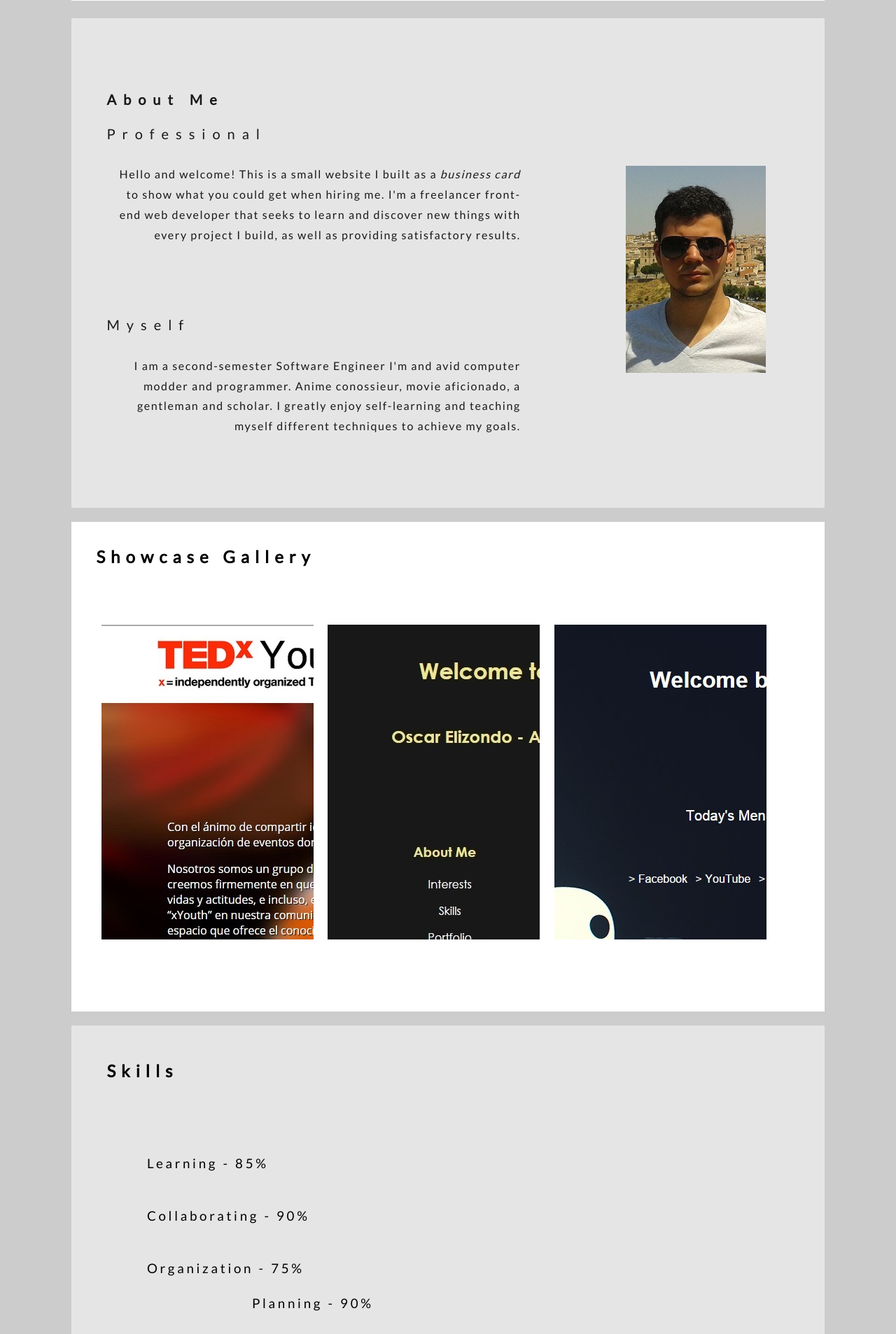
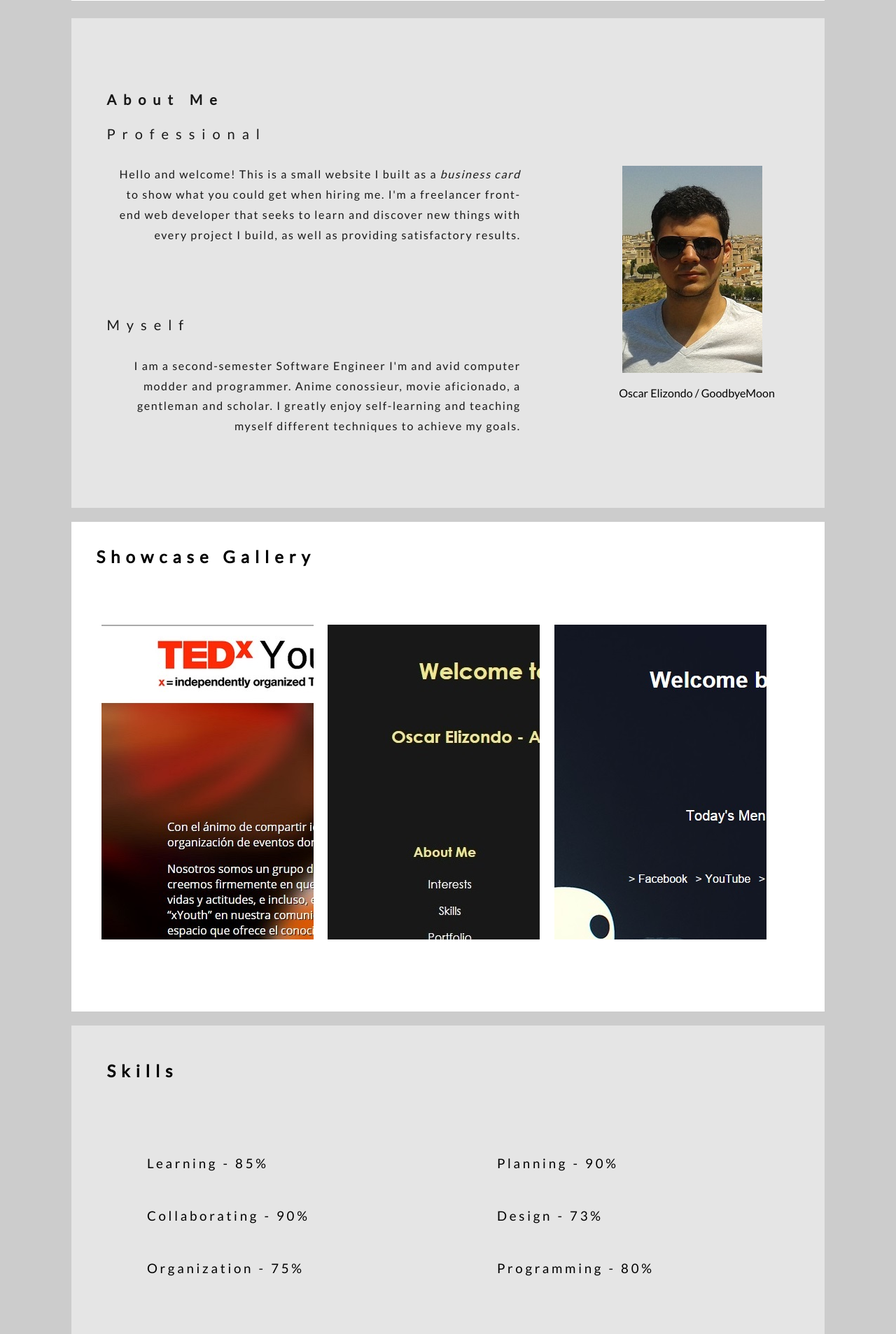
Before and after one commit to oelizondo/ArtistTemplate, a PHP site: page /index.html in a window 1280 px wide. Shown: the part 917-2824 px from the top of the page at 70% size. Run offline with PHP 8.4, Linux system fonts and the light colour scheme.

Commit message:
positioningtweaks

```diff
--- a/index.html
+++ b/index.html
@@ -39,6 +39,7 @@
 		</div>
 		<div class="contentbox1">
 			<img src="images/me1.jpg" alt="">
+			<blockquote>Oscar Elizondo / GoodbyeMoon</blockquote>
 		</div>
 	</div>
 	<div id="gallery">
@@ -48,17 +49,17 @@
 		<br>
 		<div id="gallerycont">
 			<div class="contentbox">
-				<a href="">
+				<a href="http://oscarmarcelo95.github.io/TEDxYouthGarzaGarciaNuevo/" target="_blank">
 					<img src="images/ted.jpg" alt="">
 				</a>
 			</div>
 			<div class="contentbox">
-				<a href="">
+				<a href="http://oscarmarcelo95.github.io/" target="_blank">
 					<img src="images/oscaar.jpg" alt="">
 				</a>
 			</div>
 			<div class="contentbox">
-				<a href="">
+				<a href="http://oscarmarcelo95.github.io/homepage/" target="_blank">
 					<img src="images/homepage.jpg" alt="">
 				</a>
 			</div>
--- a/style.css
+++ b/style.css
@@ -150,7 +150,7 @@
   margin: 1%;
   float: right; }
   .contentbox1 img {
-    margin-left: 50px;
+    margin-left: 45px;
     margin-top: 50px; }
 
 #gallery {
@@ -202,14 +202,14 @@
 .list {
   float: left;
   height: 200px;
-  width: 400px;
+  width: 350px;
   overflow: hidden; }
 
 .listright {
-  margin-left: 150px;
-  float: left;
+  position: relative;
+  left: 150px;
   height: 200px;
-  width: 400px;
+  width: 350px;
   overflow: hidden; }
 
 .par {
@@ -245,9 +245,11 @@
 
 #logos {
   float: left;
-  width: 40%;
+  width: 30%;
   height: 400px;
-  padding: 3%; }
+  padding: 3%;
+  position: relative;
+  left: 50px; }
 
 li {
   list-style: none;
--- a/style.sass
+++ b/style.sass
@@ -141,7 +141,7 @@
 	margin: 1%
 	float: right
 	img
-		margin-left: 50px
+		margin-left: 45px
 		margin-top: 50px
 #gallery
 	height: 700px
@@ -187,13 +187,13 @@
 .list
 	float: left
 	height: 200px
-	width: 400px
+	width: 350px
 	overflow: hidden
 .listright
-	margin-left: 150px
-	float: left
+	position: relative
+	left: 150px
 	height: 200px
-	width: 400px
+	width: 350px
 	overflow: hidden
 .par
 	width: 300px
@@ -226,9 +226,11 @@
 		border: 1px solid #191919
 #logos
 	float: left
-	width: 40%
+	width: 30%
 	height: 400px
 	padding: 3%
+	position: relative
+	left: 50px
 li
 	list-style: none
 	margin-bottom: 55px
```
Also changed, not shown: 1 other file.
